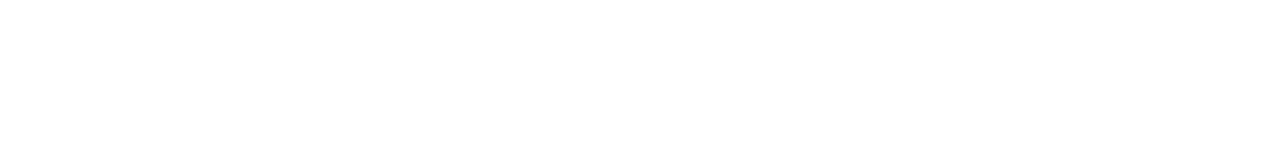
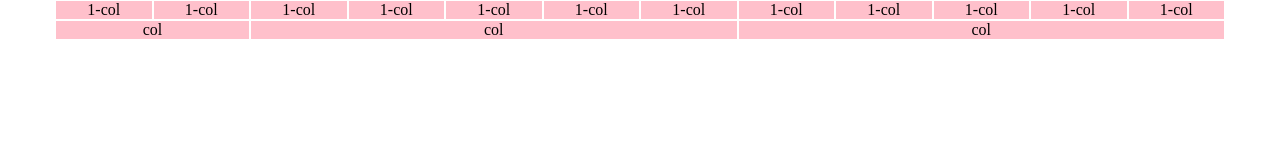
Before and after one commit to GiuliaSardell/html-css-12bool, a plain HTML site: page index.html in a window 1280 px wide. Drawn offline with Linux system fonts and the light colour scheme.

Commit message:
prima riga

```diff
--- a/css/style.css
+++ b/css/style.css
@@ -1,4 +1,5 @@
 .box{
   background-color: pink;
   border: 1px solid white;
+  text-align: center;
 }
--- a/index.html
+++ b/index.html
@@ -11,8 +11,56 @@
 <body>
 
   <div class="container">
+
     <div class="row">
+      <div class="col-xs-12 col-sm-6 col-md-3 col-lg-1">
+        <div class="box">1-col</div>
+      </div>
+      <div class="col-xs-12 col-sm-6 col-md-3 col-lg-1">
+        <div class="box">1-col</div>
+      </div>
+      <div class="col-xs-12 col-sm-6 col-md-3 col-lg-1">
+        <div class="box">1-col</div>
+      </div>
+      <div class="col-xs-12 col-sm-6 col-md-3 col-lg-1">
+        <div class="box">1-col</div>
+      </div>
+      <div class="col-xs-12 col-sm-6 col-md-3 col-lg-1">
+        <div class="box">1-col</div>
+      </div>
+      <div class="col-xs-12 col-sm-6 col-md-3 col-lg-1">
+        <div class="box">1-col</div>
+      </div>
+      <div class="col-xs-12 col-sm-6 col-md-3 col-lg-1">
+        <div class="box">1-col</div>
+      </div>
+      <div class="col-xs-12 col-sm-6 col-md-3 col-lg-1">
+        <div class="box">1-col</div>
+      </div>
+      <div class="col-xs-12 col-sm-6 col-md-3 col-lg-1">
+        <div class="box">1-col</div>
+      </div>
+      <div class="col-xs-12 col-sm-6 col-md-3 col-lg-1">
+        <div class="box">1-col</div>
+      </div>
+      <div class="col-xs-12 col-sm-6 col-md-3 col-lg-1">
+        <div class="box">1-col</div>
+      </div>
+      <div class="col-xs-12 col-sm-6 col-md-3 col-lg-1">
+        <div class="box">1-col</div>
+      </div>
+    </div>
 
+    <div class="row">
+      <div class="col-xs-12 col-lg-2">
+        <div class="box">col</div>
+      </div>
+      <div class="col-xs-12 col-lg-5">
+        <div class="box">col</div>
+      </div>
+      <div class="col-xs-12 col-lg-5">
+        <div class="box">col</div>
+      </div>
     </div>
 
 
```
